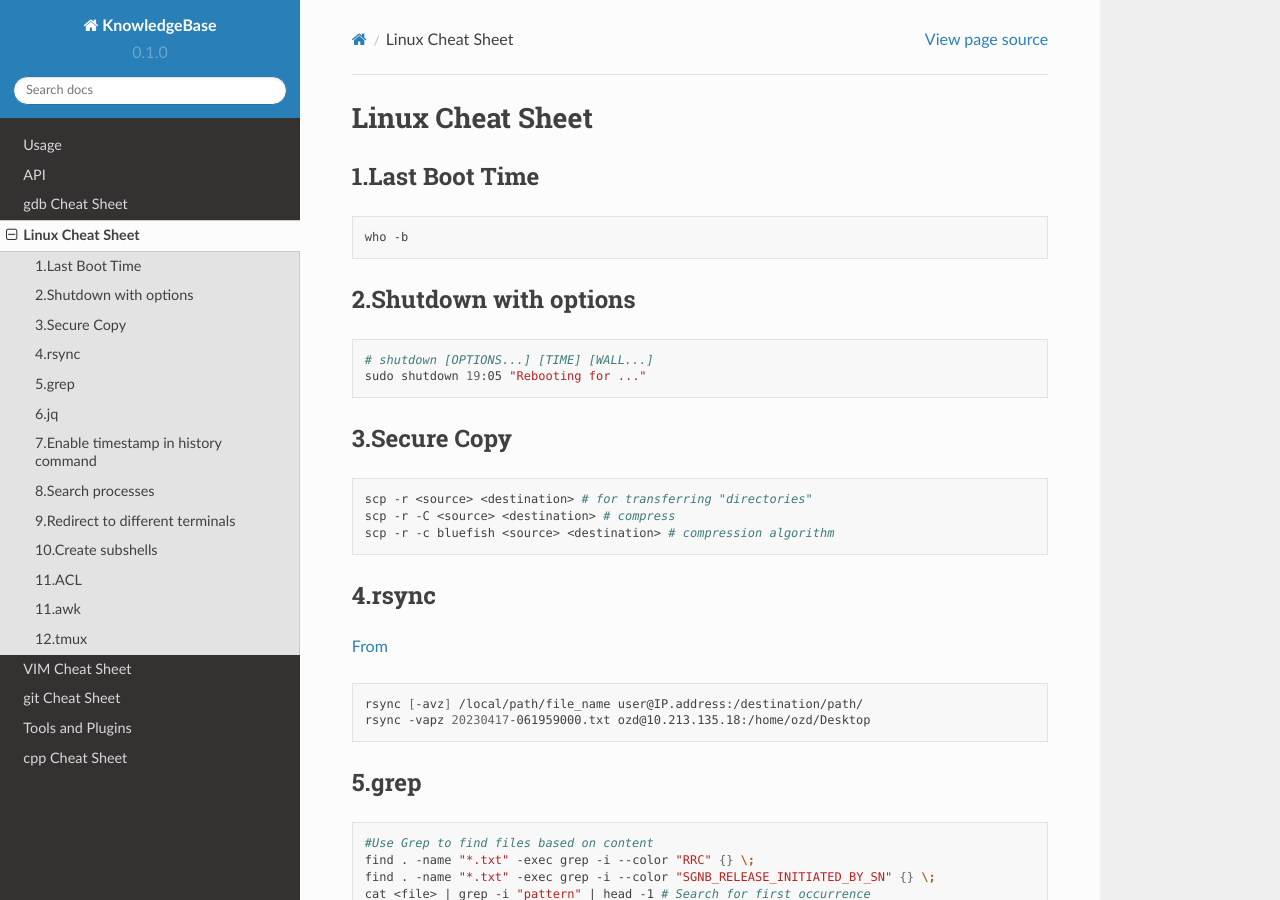
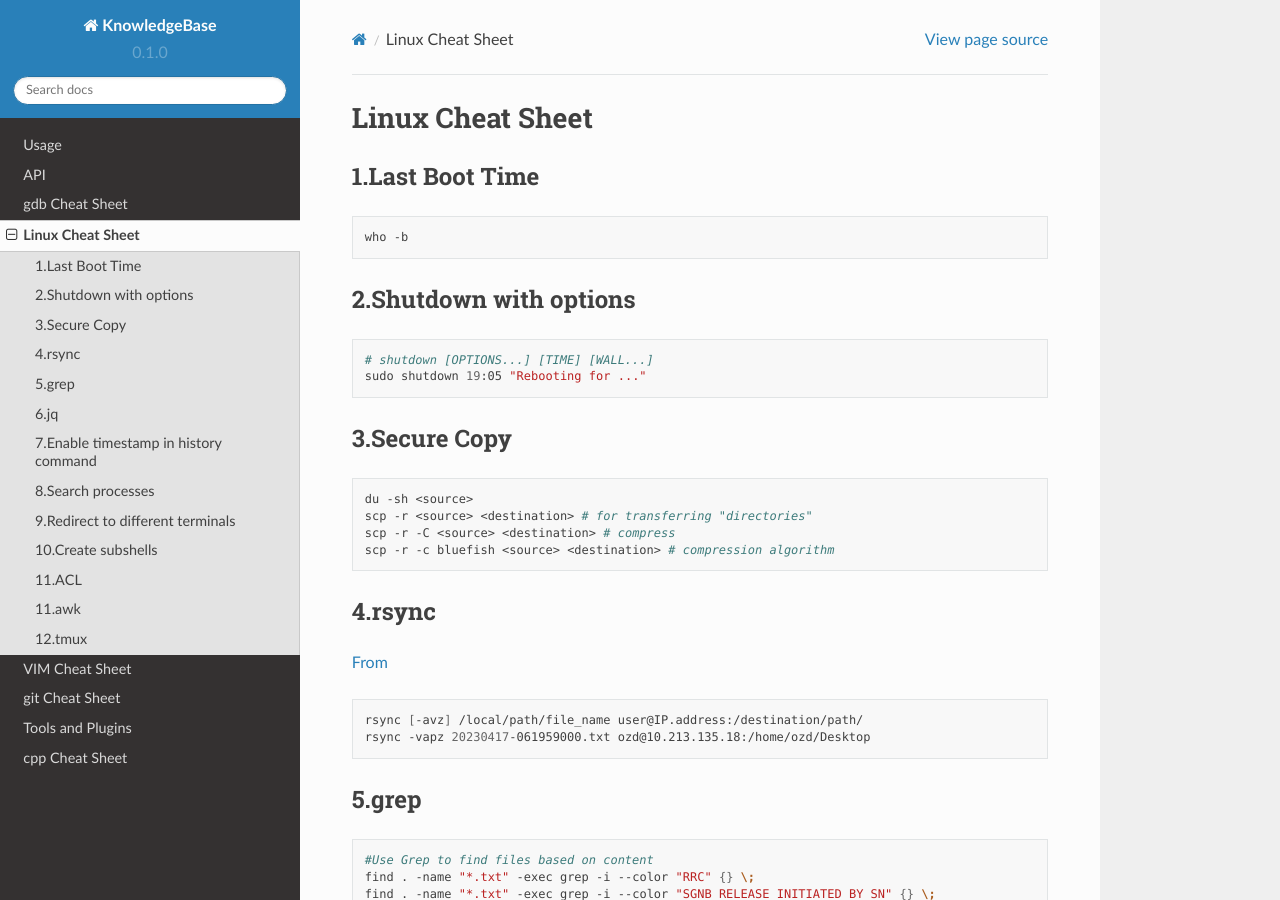
Before and after one commit to celikelozdinc/KnowledgeBase, a Sphinx documentation site: the page built from docs/source/linux.rst, in a window 1280 px wide and 900 px high. Built offline with Sphinx 7.4.7 and the Read the Docs theme 2.0.0, drawn with Linux system fonts in a browser that asks for light colours.

Commit message:
Update linux.rst for disk usage

```diff
--- a/docs/source/linux.rst
+++ b/docs/source/linux.rst
@@ -20,6 +20,7 @@ Linux Cheat Sheet
 --------------
 .. code-block:: sh
 
+   du -sh <source>
    scp -r <source> <destination> # for transferring "directories"
    scp -r -C <source> <destination> # compress
    scp -r -c bluefish <source> <destination> # compression algorithm
```
